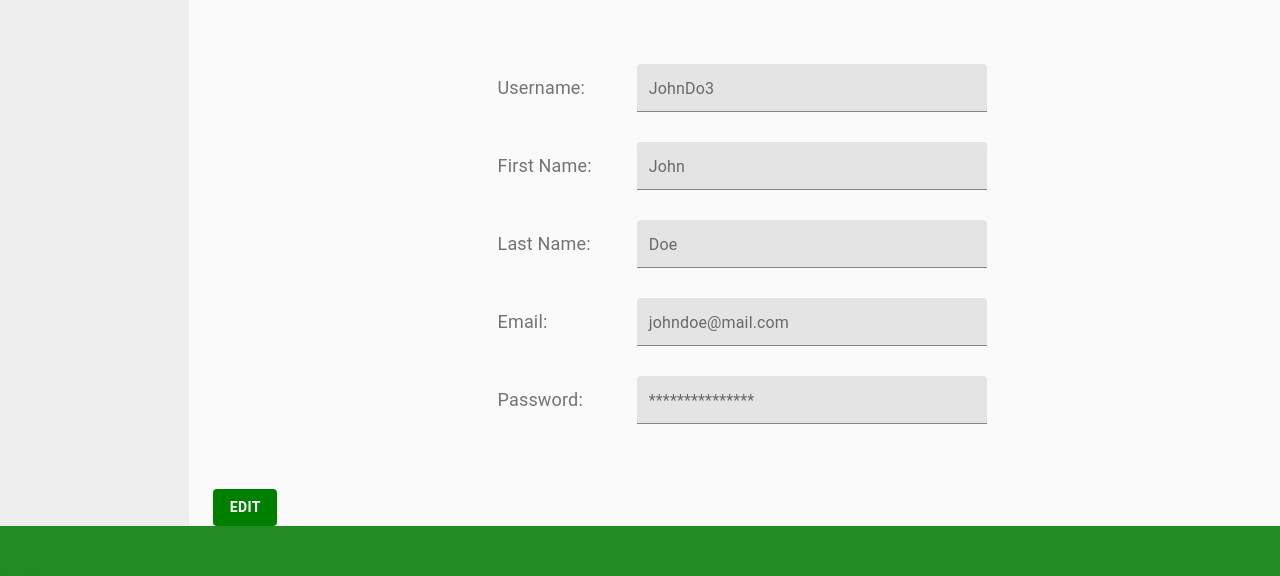
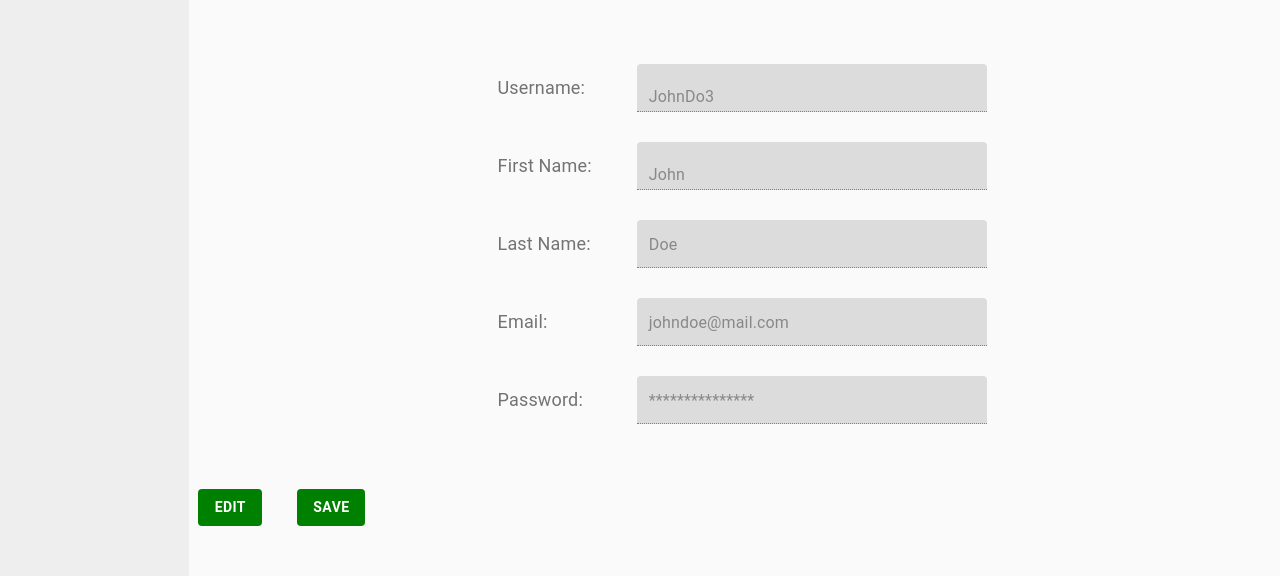
Before and after one commit to jlanglois117/itinerary_generator, a React (Create React App) app: page /account in a window 1280 px wide. Shown: the part 451-1027 px from the top of the page. Built offline with nearby package versions, Linux system fonts and the light colour scheme.

Commit message:
Add files via upload

```diff
--- a/src/components/Content/Account/User/User.jsx
+++ b/src/components/Content/Account/User/User.jsx
@@ -3,9 +3,15 @@ import React from "react";
 import { InputLabel, Box, TextField, Button } from "@material-ui/core";
 
 import useStyles from './styles';
+import { useState } from "react";
 
 const User = () => {
     const classes = useStyles();
+    const [isDisabled, setIsDisabled] = useState(true);
+    const [variant, setVariant] = useState("filled");
+    const variantChange = () => {
+        setVariant("outlined");
+    }
 
     return(
         <>
@@ -28,15 +34,19 @@ const User = () => {
                     <InputLabel className={classes.title}>Password:</InputLabel>
                 </Box>
                 <Box className={classes.textbox}>
-                    <TextField size="small" className={classes.text} label="JohnDo3" variant="filled"/>
-                    <TextField size="small" className={classes.text} label="John" variant="filled"/>
-                    <TextField size="small" className={classes.text} label="Doe" variant="filled"/>
-                    <TextField size="small" className={classes.text} label="johndoe@mail.com" variant="filled"/>
-                    <TextField size="small" className={classes.text} label="***************" variant="filled"/>
+                    <TextField id="tf" size="small" className={classes.text} value="JohnDo3" variant={variant} disabled={isDisabled}/>
+                    <TextField id="tf" size="small" className={classes.text} value="John" variant={variant} disabled={isDisabled}/>
+                    <TextField id="tf" size="small" className={classes.text} label="Doe" variant={variant} disabled={isDisabled}/>
+                    <TextField id="tf" size="small" className={classes.text} label="johndoe@mail.com" variant={variant} disabled={isDisabled}/>
+                    <TextField id="tf" size="small" className={classes.text} label="***************" variant={variant} disabled={isDisabled}/>
                 </Box>
             </Box>
         </Box>
-        <Button variant="edit" className={classes.button}>Edit</Button>
+        <Button className={classes.button} variant="edit" onClick={() => {
+            setIsDisabled(false);
+            variantChange();
+        }}>Edit</Button>
+        <Button id="button" onClick={() => setIsDisabled(true)} variant="edit" className={classes.button}>Save</Button>
         </>
     );
 }
--- a/src/components/Content/Account/User/styles.js
+++ b/src/components/Content/Account/User/styles.js
@@ -18,9 +18,12 @@ export default makeStyles((theme) => ({
     },
     button: {
         backgroundColor: 'green',
-        marginTop: '50px',
+        margin: '50px',
+        marginLeft: '-15px',
         color: 'white',
-        fontWeight: 'bold'
+        fontWeight: 'bold',
+        justifyContent: 'center',
+        alignItems: 'center'
     },
     image: {
         borderRadius: '50%',
```
